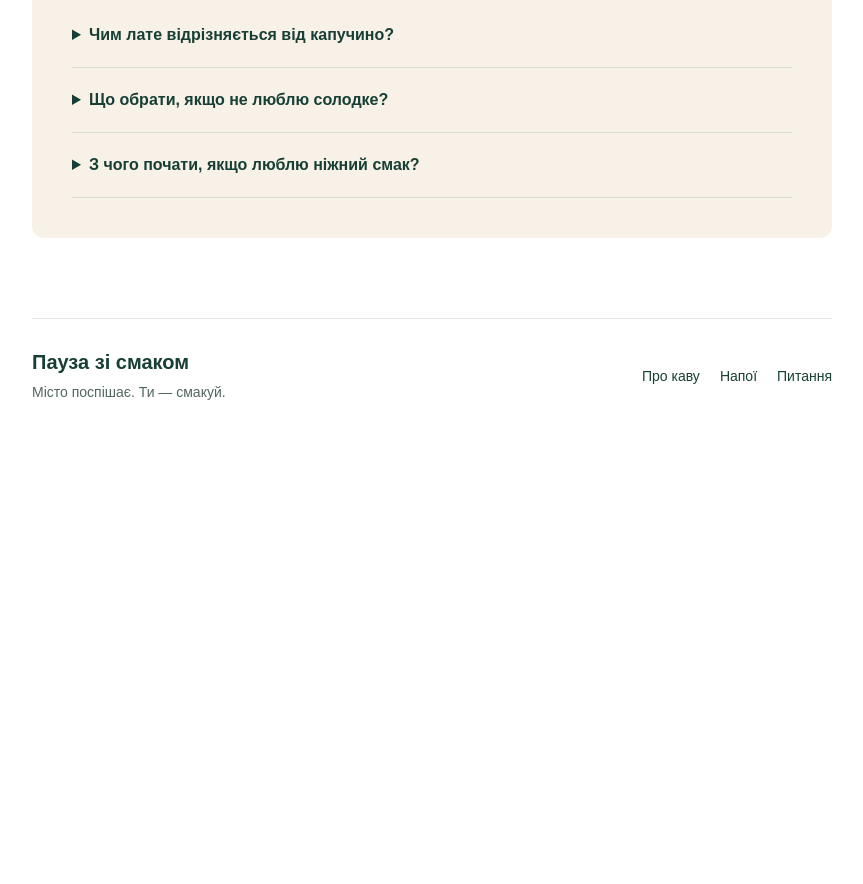
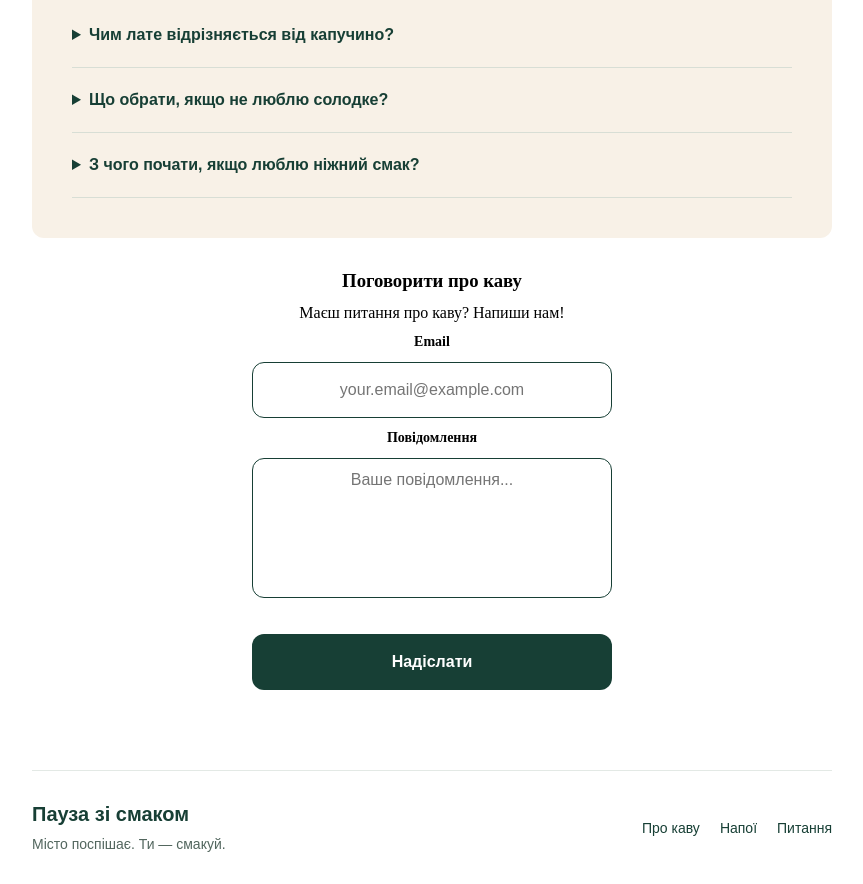
Before and after one commit to Konstantyn13/Starbucks, a plain HTML site: page index.html in a window 1280 px wide. Shown: the part 2806-3690 px from the top of the page, without its empty margins (208-1071 px from the left). Before the commit the page ends 3238 px from the top, so only its background shows below. Drawn offline with Linux system fonts and the light colour scheme.

Commit message:
Додано кнотактну форму

```diff
--- a/index.html
+++ b/index.html
@@ -87,6 +87,15 @@
                 <details><summary>З чого почати, якщо люблю ніжний смак?</summary><p>Спробуй лате: молоко пом’якшує смак еспресо. А якщо хочеться більше відчувати каву — обери капучино.</p></details>
             </div>
         </section>
+            <form>
+            <h3 class="form-title">Поговорити про каву</h3>
+            <p class="form-text">Маєш питання про каву? Напиши нам!</p>
+            <label for="email">Email</label>
+            <input type="email" id="email" name="email" placeholder="your.email@example.com" required>
+            <label for="message">Повідомлення</label>
+            <textarea id="message" name="message" placeholder="Ваше повідомлення..." required></textarea>
+            <button type="submit" class="form-btn">Надіслати</button>
+        </form>
     </main>
     <footer class="coffee-footer">
         <div><a class="footer-brand" href="#home">Пауза зі смаком</a><p>Місто поспішає. Ти — смакуй.</p></div>
--- a/style.css
+++ b/style.css
@@ -475,3 +475,70 @@ a:focus-visible, summary:focus-visible {
     }
 
 }
+form {
+    display: flex;
+    flex-direction: column;
+    align-items: center;
+    gap: 12px;
+    width: 100%;
+    max-width: 360px;
+    margin: 32px auto 0;
+}
+
+form label {
+    width: 100%;
+    font-size: 14px;
+    font-weight: 600;
+    text-align: center;
+}
+
+.form-title,
+.form-text {
+    width: 100%;
+    margin: 0;
+    text-align: center;
+}
+
+#email,
+#message {
+    box-sizing: border-box;
+    width: 100%;
+    padding: 12px 16px;
+    border: 1px solid #173F35;
+    border-radius: 12px;
+    font-family: Arial, sans-serif;
+    font-size: 16px;
+    text-align: center;
+}
+
+#email {
+    height: 56px;
+}
+
+#message {
+    height: 140px;
+    resize: none;
+    text-align: center;
+}
+
+.form-btn {
+    box-sizing: border-box;
+    width: 100%;
+    height: 56px;
+    margin: 24px 0 0;
+    padding: 16px 24px;
+    background-color: #173F35;
+    color: #FFFFFF;
+    border: none;
+    border-radius: 12px;
+    font-family: Arial, sans-serif;
+    font-size: 16px;
+    font-weight: 600;
+    line-height: 24px;
+    cursor: pointer;
+    transition: background-color 0.2s ease;
+}
+
+.form-btn:hover {
+    background-color: #24594B;
+}
```
